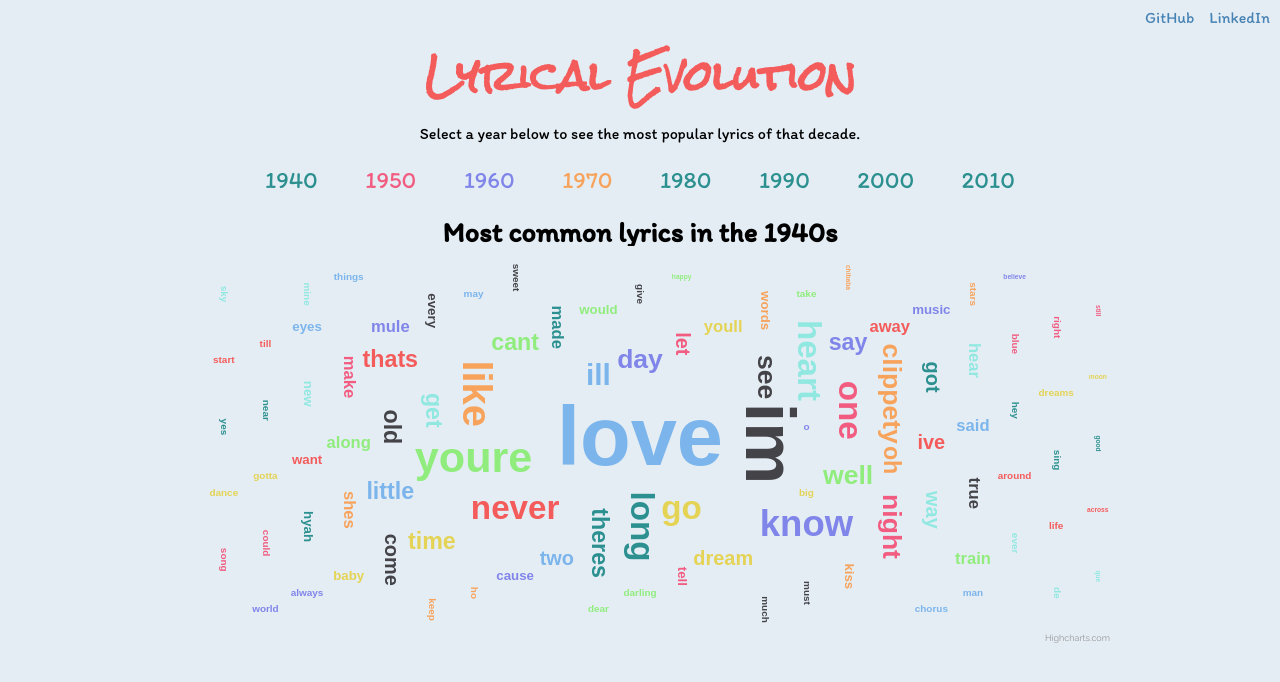
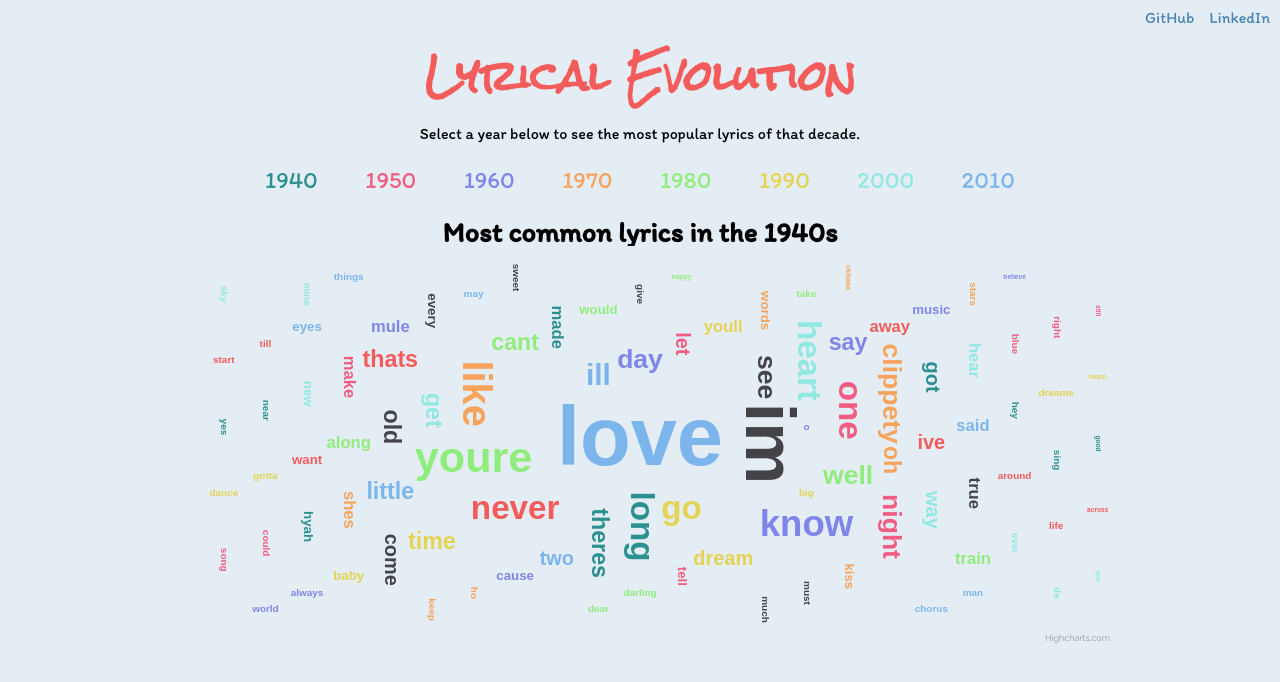
Before and after one commit to alexinachong/lyrical-evolution, a website built with webpack: page frontend/index.html in a window 1280 px wide. Built offline with nearby package versions, Linux system fonts and the light colour scheme.

Commit message:
Add more colors

```diff
--- a/frontend/css/main.css
+++ b/frontend/css/main.css
@@ -77,16 +77,16 @@ a:hover {
 	color: #f7a35c;
 }
 #y-1980 {
-	color: #2b908f;
+	color: #90ed7d;
 }
 #y-1990 {
-	color: #2b908f;
+	color: #e4d354;
 }
 #y-2000 {
-	color: #2b908f;
+	color: #91e8e1;
 }
 #y-2010 {
-	color: #2b908f;
+	color: #7cb5ec;
 }
 
 #decade-name {
```
